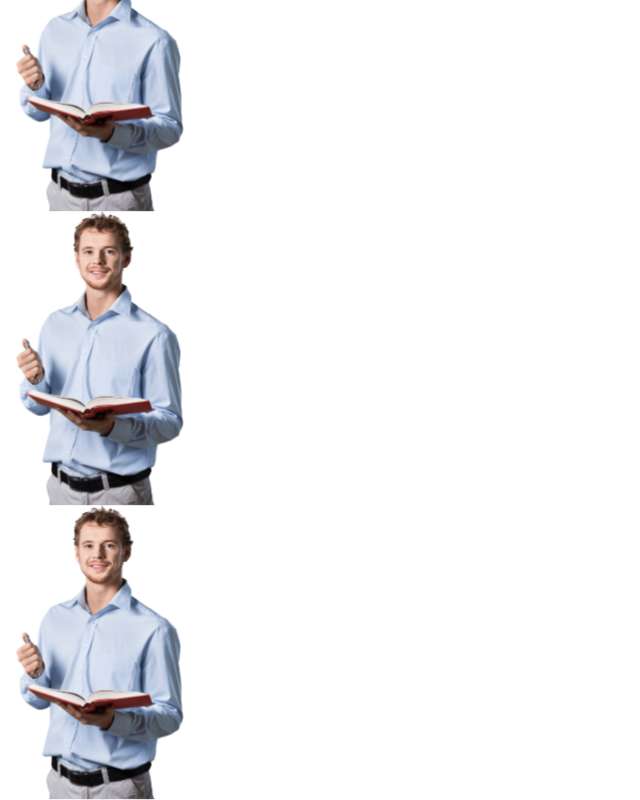
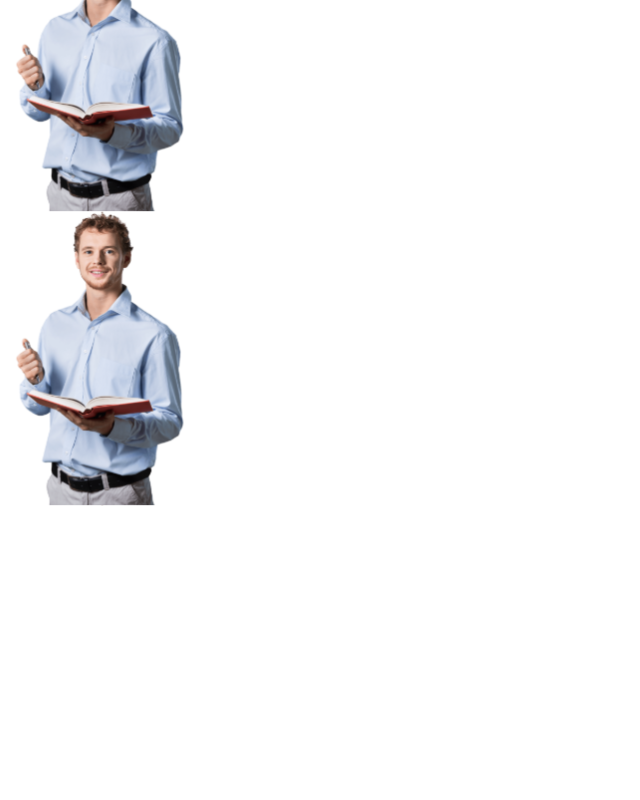
Before and after one commit to Aswin2062/schoolbus, a Next.js app in the folder schoolbus/: page /mainHome in a window 1280 px wide. Shown: the part 709-1509 px from the top of the page, without its empty margins (0-640 px from the left). After the commit the page ends 1215 px from the top, so only its background shows below. Built offline with nearby package versions, Linux system fonts and the light colour scheme.

Commit message:
change in home page fourth component

```diff
--- a/schoolbus/src/Client/Components/Home/homeFourth.tsx
+++ b/schoolbus/src/Client/Components/Home/homeFourth.tsx
@@ -21,7 +21,6 @@ function HomeFourth() {
           width="200"
           height="100"
         />{" "}
-        <Image src="/teacher-1.svg" alt="next-icon" width="200" height="100" />
       </div>
     </div>
   );
```
